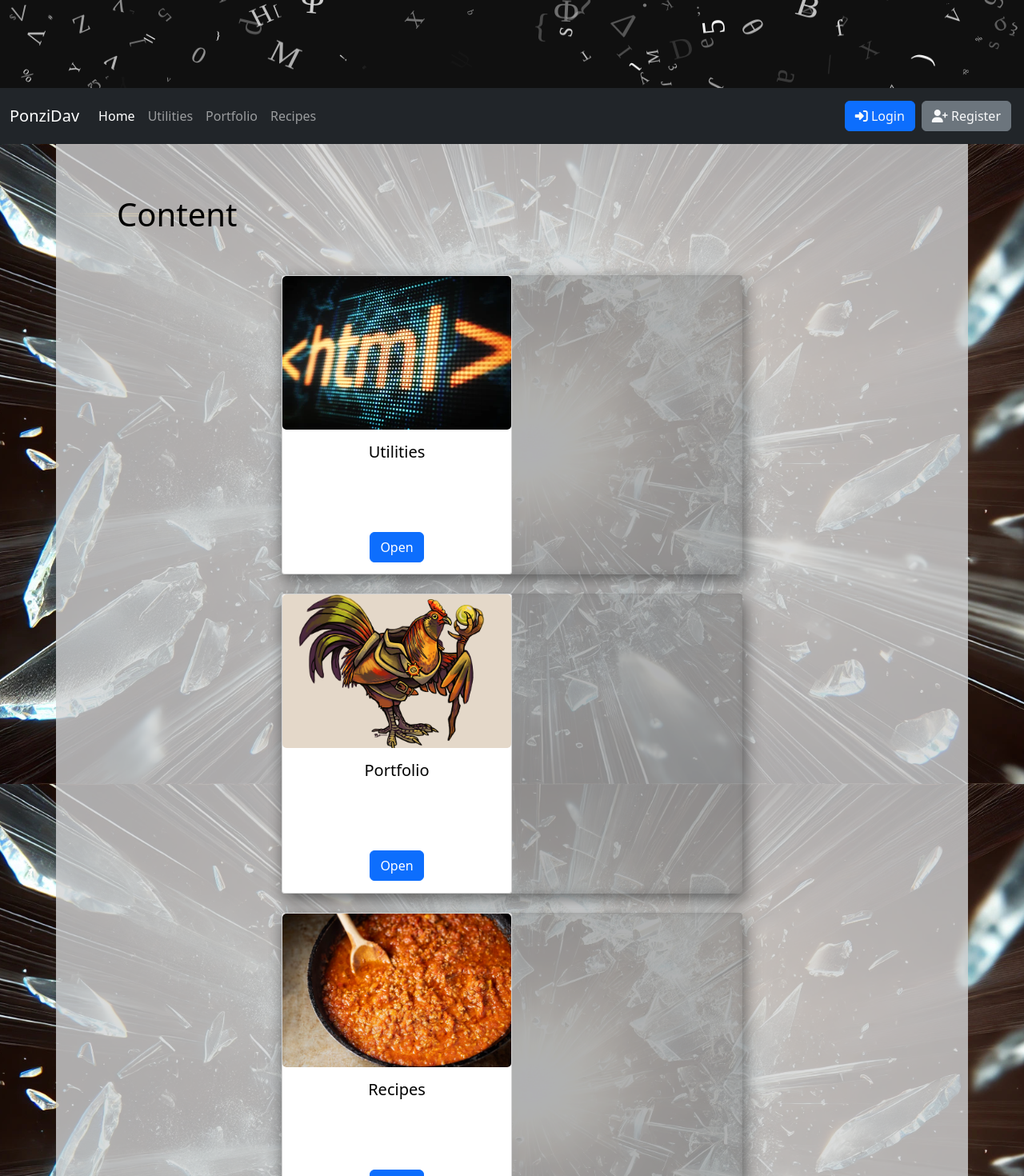
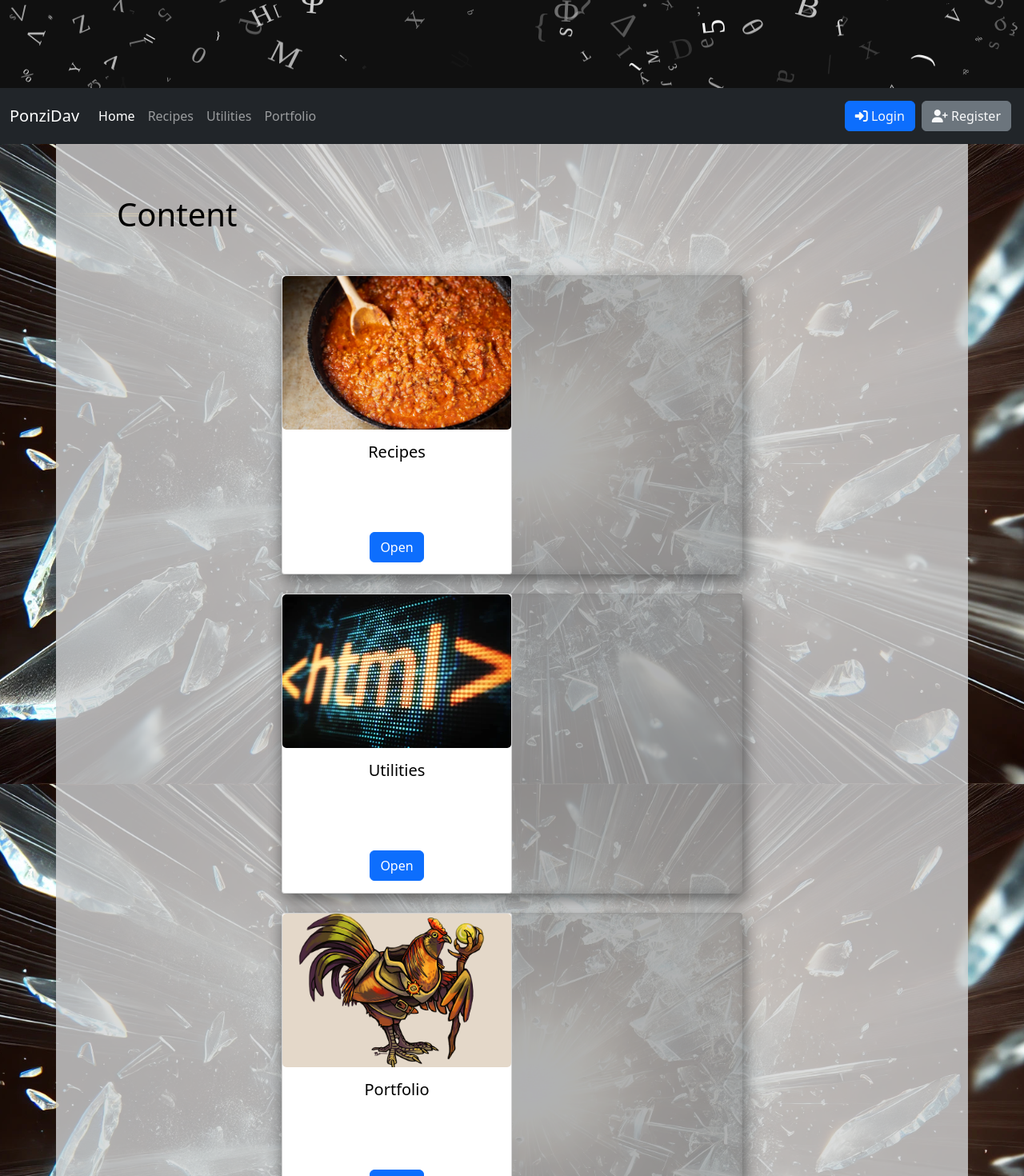
Before and after one commit to DavidePonzini/www, a React (Create React App) app in the folder webui/: page / in a window 1280 px wide. Shown: the part 620-2090 px from the top of the page at 80% size. Built offline with nearby package versions, Linux system fonts and the light colour scheme.

Commit message:
moved recipes link

```diff
--- a/webui/src/components/Navbar.tsx
+++ b/webui/src/components/Navbar.tsx
@@ -21,6 +21,11 @@ function Navbar() {
                             </NavLink>
                         </li>
                         <li className="nav-item">
+                            <NavLink className={({ isActive }) => (isActive ? 'nav-link active' : 'nav-link')} to="/recipes">
+                                Recipes
+                            </NavLink>
+                        </li>
+                        <li className="nav-item">
                             <NavLink className={({ isActive }) => (isActive ? "nav-link active" : "nav-link")} to="/utils">
                                 Utilities
                             </NavLink>
@@ -28,11 +33,6 @@ function Navbar() {
                         <li className="nav-item">
                             <NavLink className={({ isActive }) => (isActive ? "nav-link active" : "nav-link")} to="/portfolio">
                                 Portfolio
-                            </NavLink>
-                        </li>
-                        <li className="nav-item">
-                            <NavLink className={({ isActive }) => (isActive ? 'nav-link active' : 'nav-link')} to="/recipes">
-                                Recipes
                             </NavLink>
                         </li>
 
--- a/webui/src/pages/Home.tsx
+++ b/webui/src/pages/Home.tsx
@@ -19,16 +19,16 @@ function Home() {
             <div className="text-center">
                 <SectionBackground img={bgGlass}>
                     <Section title="Content">
+                        <ItemCard title="Recipes" href="/recipes" img={bgRecipes}>
+                            Personal collection of recipes
+                        </ItemCard>
+
                         <ItemCard title="Utilities" href="/utils" img={bgUtilities}>
                             Handy utilities for common tasks
                         </ItemCard>
 
                         <ItemCard title="Portfolio" href="/portfolio" img={bgPortfolio}>
                             Showcase of websites I developed
-                        </ItemCard>
-
-                        <ItemCard title="Recipes" href="/recipes" img={bgRecipes}>
-                            Personal collection of recipes
                         </ItemCard>
                     </Section>
                 </SectionBackground>
```
